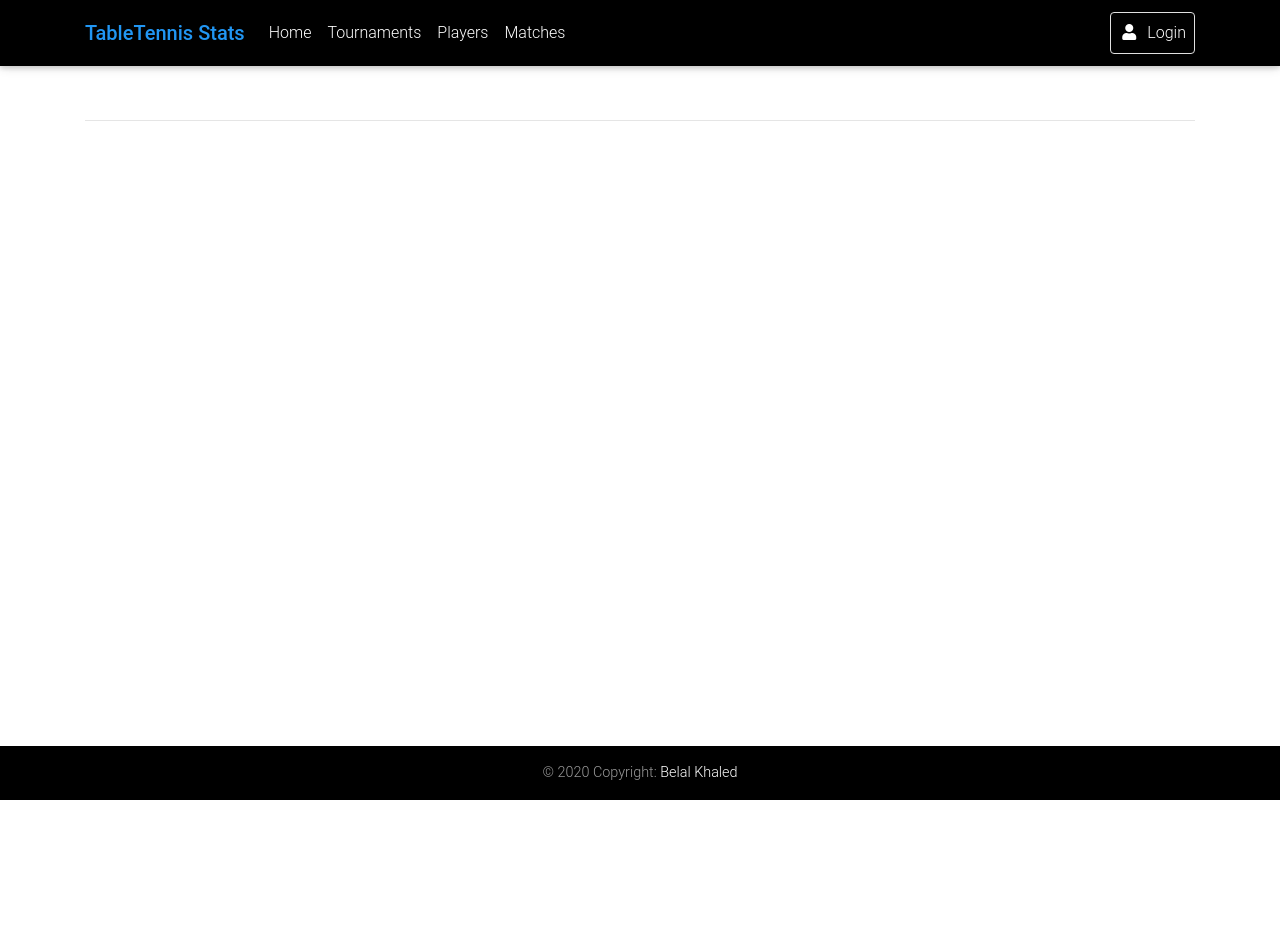
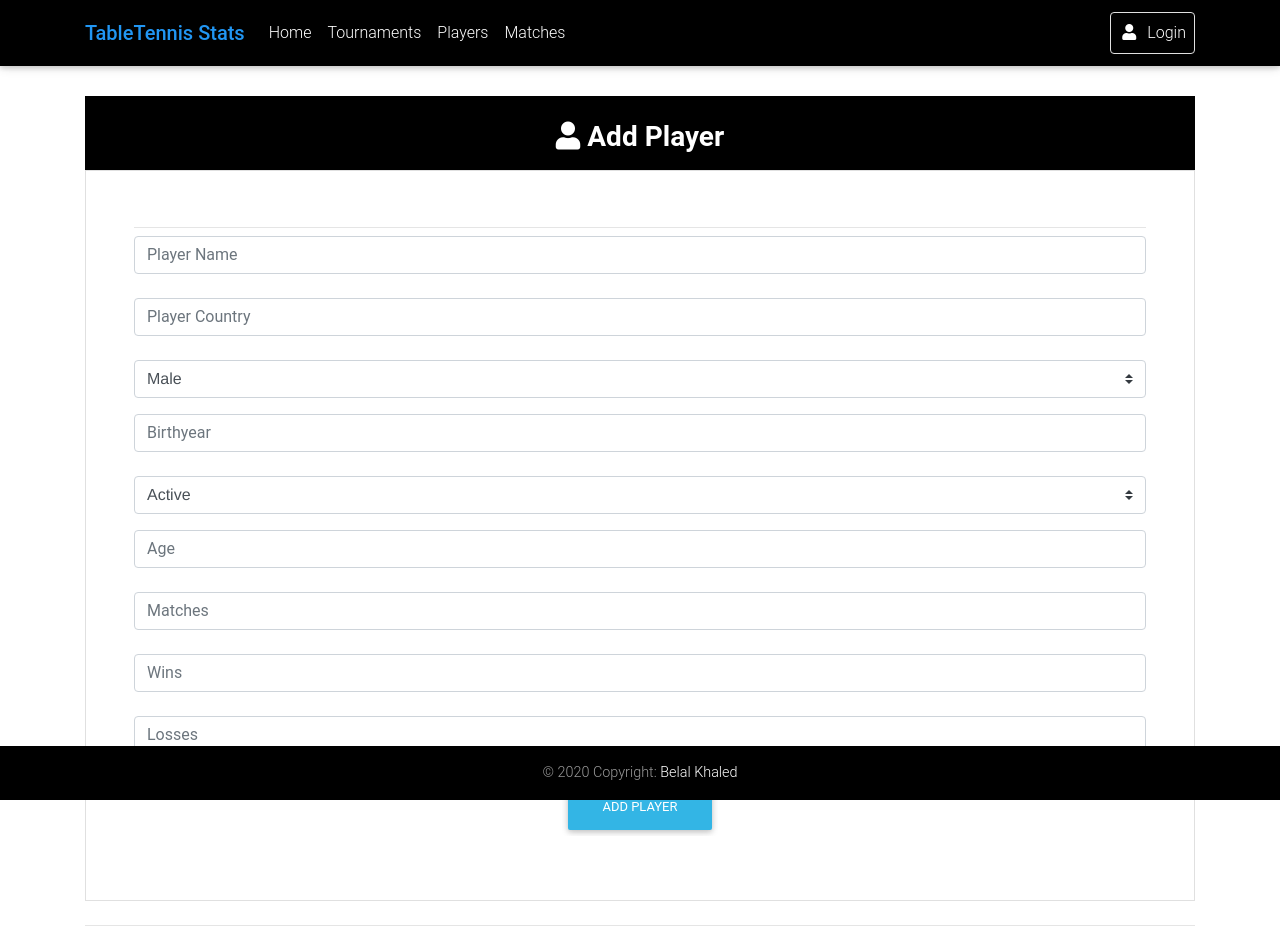
Before and after one commit to billy-codes/tabletennisdashboard, a PHP site: page /addplayer.php in a window 1280 px wide. Before the commit the page ends 800 px from the top, so only its background shows below. Run offline with PHP 8.4, Linux system fonts and the light colour scheme; some libraries are stand-ins or nearby versions.

```diff
--- a/addplayer.php
+++ b/addplayer.php
@@ -130,7 +130,84 @@ if($_SERVER["REQUEST_METHOD"] == "POST"){
             <!--Grid row-->
             <div class="row mb-4 wow fadeIn">
                 <!--Grid column-->
-                                <!--Grid column-->
+                <div class="col">
+                <!-- Add Form -->
+                <?php
+                    if(!empty($message)){
+                        echo '<div class="alert alert-primary" role="alert">'.$message.'</div>';
+                    }
+                ?>
+                        <!--Header-->
+                        <div class="header pt-2 black">
+                                <div class="row mx-sm-5 justify-content-center">
+                                <h3 class="white-text mb-3 pt-3 font-weight-bold">
+                                    <i class="fas fa-user"></i>
+                                    Add Player
+                                </h3>
+                                </div>
+                            </div>
+                            <!--Header-->
+                        <form class="text-center border border-light p-5" action="<?php echo htmlspecialchars($_SERVER["PHP_SELF"]); ?>" method="post">
+                            <hr class="my-2">
+                            <div class="form-group">
+                            <!-- Username -->
+                            <input type="text" name="playerName" class="form-control mb-4" placeholder="Player Name" required>
+                            <span class="help-block"></span>
+                            </div>
+                            <!-- Password -->
+                            <div class="form-group">
+                            <input type="text" name="playerCountry" class="form-control mb-4" placeholder="Player Country" required>
+                            <span class="help-block"></span>
+                            </div>
+
+                            <div class="form-group">
+                                <select class="browser-default custom-select" name="gender" required>
+                                    <label>Gender</label>
+                                    <option value="Male">Male</option>
+                                    <option value="Female">Female</option>
+                                </select>
+                            </div>
+
+                            <div class="form-group">
+                                <input type="text" name="birthYear" class="form-control mb-4" placeholder="Birthyear" required>
+                                <span class="help-block"></span>
+                            </div>
+
+                            <div class="form-group">
+                                <select class="browser-default custom-select" name="active">
+                                    <label>Activity</label>
+                                    <option value="Active">Active</option>
+                                    <option value="Inactive">Inactive</option>
+                                </select>
+                            </div>
+
+                            <div class="form-group">
+                                <input type="text" name="age" class="form-control mb-4" placeholder="Age" required>
+                                <span class="help-block"></span>
+                            </div>
+
+                            <div class="form-group">
+                                <input type="text" name="matches" class="form-control mb-4" placeholder="Matches" required>
+                                <span class="help-block"></span>
+                            </div>
+
+                            <div class="form-group">
+                                <input type="text" name="wins" class="form-control mb-4" placeholder="Wins" required>
+                                <span class="help-block"></span>
+                            </div>
+
+                            <div class="form-group">
+                                <input type="text" name="losses" class="form-control mb-4" placeholder="Losses" required>
+                                <span class="help-block"></span>
+                            </div>
+                            <!-- Sign in button -->
+                            <div class="form-group">
+                            <input type="submit" class="btn btn-info" value="Add Player">
+                            </div>
+                        </form>
+
+                </div>
+                <!--Grid column-->
             </div>
             <hr>
             <!--Grid row-->
```
